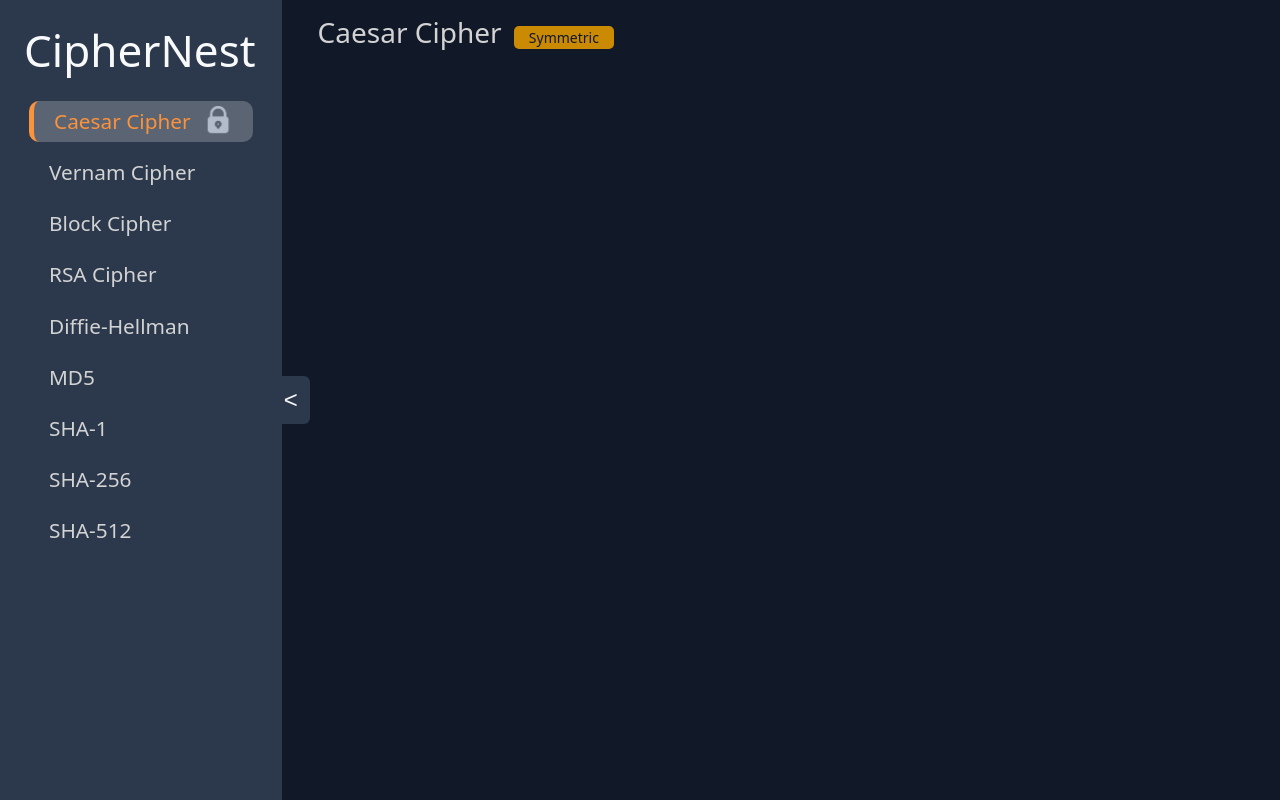
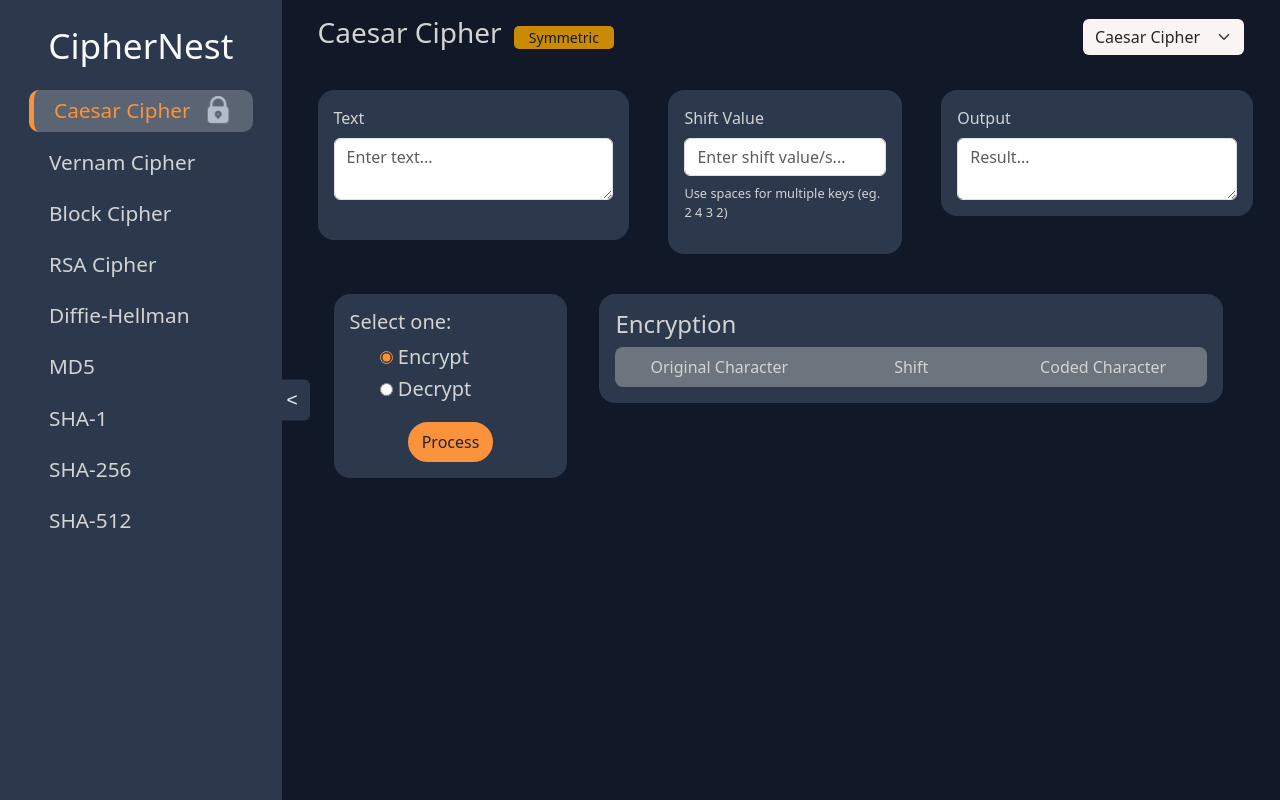
Before and after one commit to yahyie/AC-Final-Project, a Flask app: page /caesar-cipher in a window 1280 px wide. Run offline with Flask 3, Linux system fonts and the light colour scheme.

Commit message:
Implemented caesar cipher

```diff
--- a/app.py
+++ b/app.py
@@ -1,4 +1,5 @@
-from flask import Flask, render_template, request
+from flask import Flask, render_template, request, redirect, url_for, jsonify
+from symmetric import CaesarCipher
 
 app = Flask(__name__)
 
@@ -8,16 +9,31 @@ def index():
 
 @app.route('/caesar-cipher', methods=['GET', 'POST'])
 def caesar_cipher():
-    if request.method == 'POST':
-        pass
-
     contents = {
         'id': "#caesar-cipher",
         'title': "Caesar Cipher",
         'type': "Symmetric",
     }
 
-    return render_template("main.html", contents=contents)
+    if request.method == 'POST':
+        text = request.form.get('text-input')
+        shift_keys = str(request.form.get('shift-values')).split(' ')
+        is_decryption = request.form.get('mode') == 'decrypt'
+
+        output = CaesarCipher.encrypt_decrypt(text, shift_keys, is_decryption)
+
+        # Repeat the keys until it matches the length of the text
+        repeated_keys = (shift_keys * ((len(text) + len(shift_keys) - 1) // len(shift_keys)))[:len(text)]
+
+        # Check if it's an AJAX request
+        if request.headers.get('X-Requested-With') == 'XMLHttpRequest':
+            return jsonify({
+                'text': text,
+                'keys': repeated_keys,
+                'output': output
+            })
+
+    return render_template("caesar.html", contents=contents)
 
 @app.route('/vernam-cipher', methods=['GET', 'POST'])
 def vernam_cipher():
@@ -30,7 +46,7 @@ def vernam_cipher():
         'type': "Symmetric",
     }
 
-    return render_template("main.html", contents=contents)
+    return render_template("vernam.html", contents=contents)
 
 @app.route('/block-cipher', methods=['GET', 'POST'])
 def block_cipher():
@@ -43,7 +59,7 @@ def block_cipher():
         'type': "Symmetric",
     }
 
-    return render_template("main.html", contents=contents)
+    return render_template("block.html", contents=contents)
 
 @app.route('/rsa', methods=['GET', 'POST'])
 def rsa_cipher():
@@ -56,7 +72,7 @@ def rsa_cipher():
         'type': "Asymmetric",
     }
 
-    return render_template("main.html", contents=contents)
+    return render_template("rsa.html", contents=contents)
 
 @app.route('/diffie-hellman', methods=['GET', 'POST'])
 def diffie_hellman():
@@ -66,10 +82,10 @@ def diffie_hellman():
     contents = {
         'id': "#diffie-hellman",
         'title': "Diffie-Hellman",
-        'type': "Key Exchange",
+        'type': "Asymmetric",
     }
 
-    return render_template("main.html", contents=contents)
+    return render_template("diffie-hellman.html", contents=contents)
 
 @app.route('/md5', methods=['GET', 'POST'])
 def md5():
@@ -82,7 +98,7 @@ def md5():
         'type': "Hash",
     }
 
-    return render_template("main.html", contents=contents)
+    return render_template("md5.html", contents=contents)
 
 @app.route('/sha1', methods=['GET', 'POST'])
 def sha1():
@@ -95,7 +111,7 @@ def sha1():
         'type': "Hash",
     }
 
-    return render_template("main.html", contents=contents)
+    return render_template("sha1.html", contents=contents)
 
 @app.route('/sha256', methods=['GET', 'POST'])
 def sha256():
@@ -108,7 +124,7 @@ def sha256():
         'type': "Hash",
     }
 
-    return render_template("main.html", contents=contents)
+    return render_template("sh256.html", contents=contents)
 
 @app.route('/sha512', methods=['GET', 'POST'])
 def sha512():
@@ -121,7 +137,7 @@ def sha512():
         'type': "Hash",
     }
 
-    return render_template("main.html", contents=contents)
+    return render_template("sha512.html", contents=contents)
 
 
 if __name__ == "__main__":
--- a/templates/base.html
+++ b/templates/base.html
@@ -17,10 +17,10 @@
         <div class="row">
             {% block sidebar %}
                 <div id="slidebar" class="p-4 text-center">
-                    <h1 class="align-items-center mb-4 d-flex justify-content-between">
+                    <h2 class="align-items-center text-center mb-4">
                         <a class="title text-light mt-0" href="/">CipherNest</a>
                         <button class="btn text-light" id="retract-btn">&lt;</button>
-                    </h1>
+                    </h2>
                     <a class="slidebar-btn d-flex align-items-center justify-content-between mb-2" id="caesar-cipher" href="/caesar-cipher">
                         <p class="mb-0">Caesar Cipher</p>
                         <img src="{{ url_for('static', filename='img/icon-lock.png') }}" alt="Lock Icon">
@@ -62,7 +62,7 @@
             {% block mainpage %}
                 <div id="main-content">
                 {% block navbar %}{% endblock navbar %}
-
+                {% block content %}{% endblock content %}
                 </div>
             {% endblock mainpage %}
         </div>
@@ -74,6 +74,15 @@
             this.classList.toggle('collapsed');
         });
     </script>
+    <script>
+        document.getElementById('cipher-dropdown').addEventListener('change', function() {
+            if (this.value) {
+                window.location.href = this.value;
+            }
+        });
+    </script>
     <script src="https://cdn.jsdelivr.net/npm/bootstrap@5.3.5/dist/js/bootstrap.bundle.min.js" integrity="sha384-k6d4wzSIapyDyv1kpU366/PK5hCdSbCRGRCMv+eplOQJWyd1fbcAu9OCUj5zNLiq" crossorigin="anonymous"></script>
+    {% block addedscript %}
+    {% endblock addedscript %}
 </body>
 </html>
--- /dev/null
+++ b/templates/caesar.html
@@ -0,0 +1,143 @@
+{% extends "main.html" %}
+
+{% block addedstyle %}
+    .field {
+        background-color: #2C394C;
+        height: 100%;
+    }
+    .field p {
+        font-size: 0.8rem;
+    }
+    .field textarea:focus:not(#output) {
+        border: 2px solid #fb923c;
+        box-shadow: none;
+        outline: none;
+    }
+    #output:focus {
+        box-shadow: none;
+        outline: none;
+    }
+    .field input:focus {
+        border: 2px solid #fb923c;
+        box-shadow: none;
+        outline: none;
+    }
+    .container, row {
+        width: 96%;
+        margin: 2%;
+    }
+    input[type="radio"] {
+        accent-color: #fb923c;
+    }
+    input[type="submit"] {
+        background-color: #fb923c;
+        border: 2px solid #fb923c;
+    }
+    input[type="submit"]:hover {
+        border: 2px solid #fb923c;
+    }
+{% endblock addedstyle %}
+
+{% block content %}
+<div class="container m-4">
+    <form id="caesarForm">
+        <div class="row justify-content-between">
+            <div class="field col-4 rounded-4 p-3">
+                <label for="text-input">Text</label>
+                <textarea id="text-input" name="text-input" class="form-control mt-2" placeholder="Enter text..." required>{{ text if text }}</textarea>
+                <br>
+            </div>
+            <div class="col-3 field rounded-4 p-3">
+                <label for="shift-value">Shift Value</label>
+                <input type="text" id="shift-value" name="shift-values" class="form-control mt-2" placeholder="Enter shift value/s..." value="{{ keys if keys }}" required>
+                <p class="mt-2">Use spaces for multiple keys (eg. 2 4 3 2)</p>
+            </div>
+            <div class="col-4 field rounded-4 p-3">
+                <label for="output">Output</label>
+                <textarea id="output" class="form-control mt-2" placeholder="Result..." readonly>{{ output if output }}</textarea>
+            </div>
+        </div>
+        <br>
+        <div class="row w-100vh">
+            <div class="col-3 field m-3 p-3 rounded-4">
+                <h5>Select one:</h5>
+                <div class="form-check fs-5">
+                    <input type="radio" name="mode" id="encrypt" value="encrypt" checked>
+                    <label for="encrypt">Encrypt</label>
+                </div>
+                <div class="form-check fs-5">
+                    <input type="radio" name="mode" id="decrypt" value="decrypt">
+                    <label for="decrypt">Decrypt</label>
+                </div>
+                <div class="d-flex justify-content-center">
+                    <button type="submit" class="btn mt-3 rounded-pill" style="background-color: #fb923c; border: 2px solid #fb923c;">Process</button>
+                </div>
+            </div>
+            <div class="col-8 field m-3 p-3 rounded-4" id="process-table">
+                <h4>Encryption</h4>
+                <div class="d-flex justify-content-between align-items-center bg-secondary p-2 rounded-3">
+                    <span style="flex:1; text-align:center;">Original Character</span>
+                    <span style="flex:1; text-align:center;">Shift</span>
+                    <span style="flex:1; text-align:center;">Coded Character</span>
+                </div>
+            </div>
+        </div>
+    </form>
+</div>
+{% endblock content %}
+
+{% block addedscript %}
+<script>
+    document.getElementById('caesarForm').addEventListener('submit', async function(e) {
+        e.preventDefault();
+
+        const formData = new FormData(this);
+
+        try {
+            const response = await fetch('/caesar-cipher', {
+                method: 'POST',
+                body: formData,
+                headers: {
+                    'X-Requested-With': 'XMLHttpRequest'
+                }
+            });
+
+            const data = await response.json();
+
+            // Update the output textarea
+            document.getElementById('output').value = data.output;
+
+            // Update the encryption/decryption table
+            updateProcessTable(data.text, data.keys, data.output);
+
+        } catch (error) {
+            console.error('Error:', error);
+        }
+    });
+
+    function updateProcessTable(text, keys, output) {
+        const tableDiv = document.getElementById('process-table');
+        let tableContent = `
+            <h4>${document.getElementById('encrypt').checked ? 'Encryption' : 'Decryption'}</h4>
+            <div class="d-flex justify-content-between align-items-center bg-secondary p-2 rounded-3">
+                <span style="flex:1; text-align:center;">Original Character</span>
+                <span style="flex:1; text-align:center;">Shift</span>
+                <span style="flex:1; text-align:center;">Coded Character</span>
+            </div>
+        `;
+
+        for(let i = 0; i < text.length; i++) {
+            if (text[i] !== ' ') {
+                tableContent += `
+                <div class="d-flex justify-content-between align-items-center p-2">
+                    <span style="flex:1; text-align:center;">${text[i]}</span>
+                    <span style="flex:1; text-align:center;">${keys[i]}</span>
+                    <span style="flex:1; text-align:center;">${output[i]}</span>
+                </div>`;
+            }
+        }
+
+        tableDiv.innerHTML = tableContent;
+    }
+</script>
+{% endblock addedscript %}
--- a/templates/main.html
+++ b/templates/main.html
@@ -13,11 +13,42 @@
             border-left: #fb923c 5px solid;
             border-radius: 10px;
         }
+        .form-select {
+            background-color: #faf4f2;
+            color: #252525;
+            outline: none;
+            box-shadow: none;
+            border: none;
+        }
+        .form-select:focus {
+            outline: none;
+            box-shadow: none;
+            border: none;
+        }
+    {% block addedstyle %}{% endblock addedstyle %}
     </style>
 {% endblock style %}
 
 {% block navbar %}
     <div class="navbar mt-2 px-4 py-2">
         <h3>{{contents['title']}} <span class="type">{{contents['type']}}</span></h3>
+        <select id="cipher-dropdown" class="form-select" style="width:auto; display:inline-block;">
+            <option value="/caesar-cipher" {% if contents['id'] == '#caesar-cipher' %}selected{% endif %}>Caesar Cipher</option>
+            <option value="/vernam-cipher" {% if contents['id'] == '#vernam-cipher' %}selected{% endif %}>Vernam Cipher</option>
+            <option value="/block-cipher" {% if contents['id'] == '#block-cipher' %}selected{% endif %}>Block Cipher</option>
+            <option value="/rsa" {% if contents['id'] == '#rsa' %}selected{% endif %}>RSA Cipher</option>
+            <option value="/diffie-hellman" {% if contents['id'] == '#diffie-hellman' %}selected{% endif %}>Diffie-Hellman</option>
+            <option value="/md5" {% if contents['id'] == '#md5' %}selected{% endif %}>MD5</option>
+            <option value="/sha1" {% if contents['id'] == '#sha1' %}selected{% endif %}>SHA-1</option>
+            <option value="/sha256" {% if contents['id'] == '#sha256' %}selected{% endif %}>SHA-256</option>
+            <option value="/sha512" {% if contents['id'] == '#sha512' %}selected{% endif %}>SHA-512</option>
+        </select>
     </div>
 {% endblock navbar %}
+
+{% block content %}
+
+{% endblock content %}
+
+{% block addedscript %}
+{% endblock addedscript %}
```
Also changed, not shown: symmetric.py (added, +25 -0 lines).
